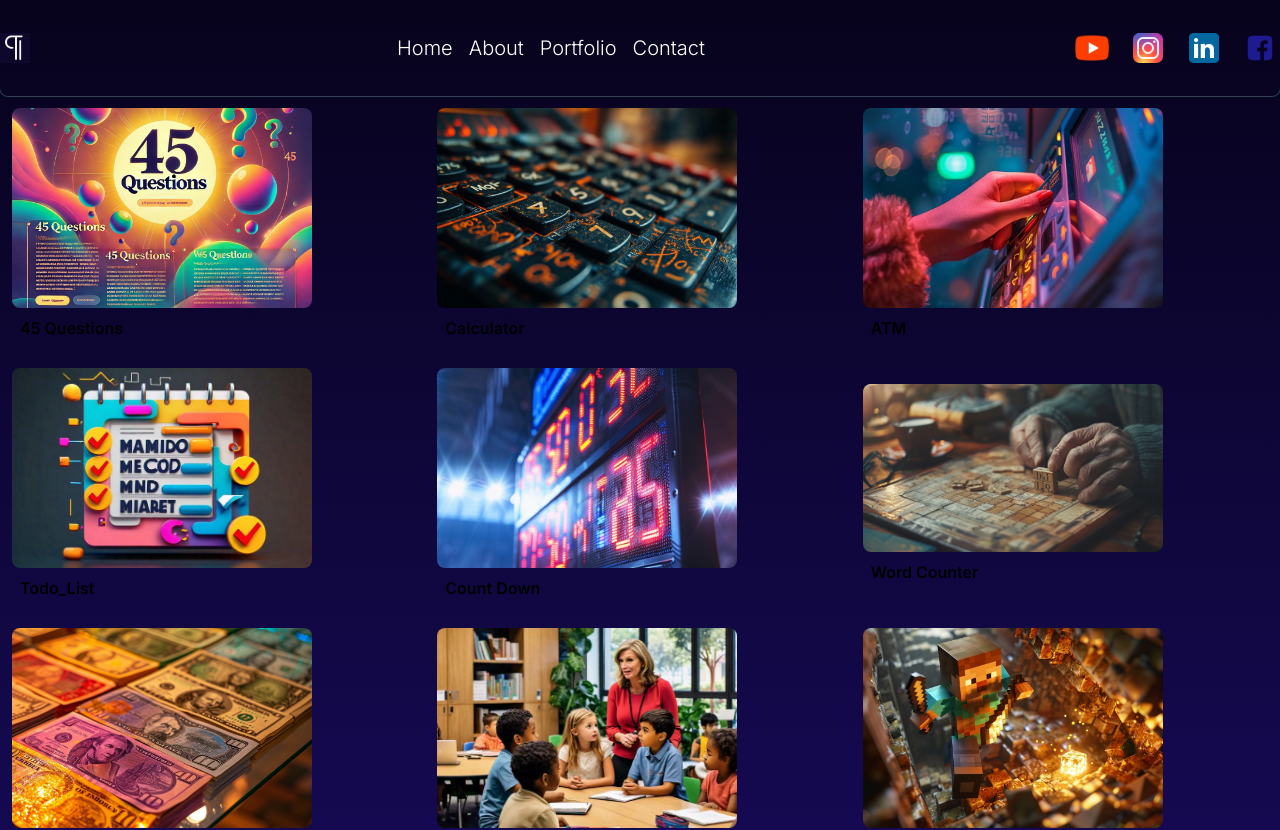
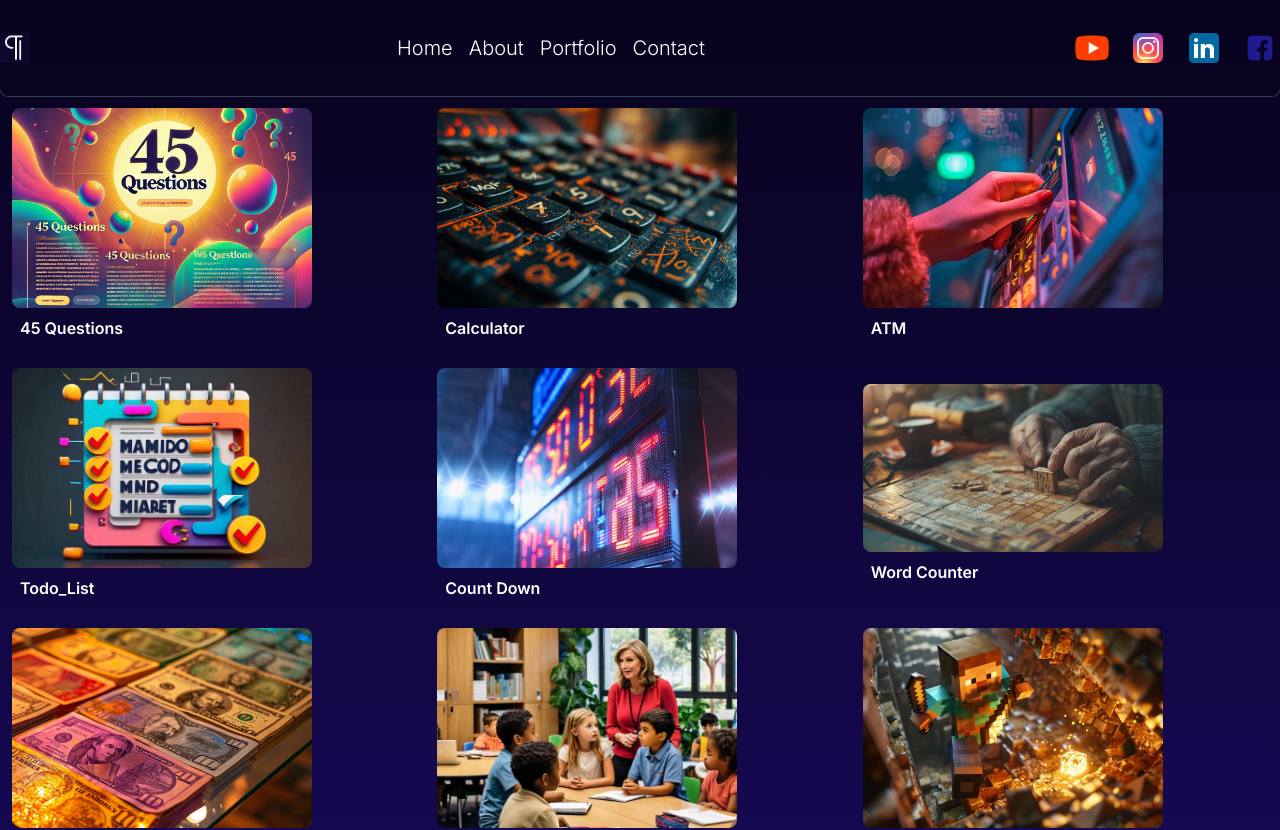
Before and after one commit to SaraNaveed02/portfolio, a Next.js app: page /portfolio in a window 1280 px wide. Shown: the top 830 px of the page. Built offline with nearby package versions, Linux system fonts and the light colour scheme.

Commit message:
Update page.tsx

```diff
--- a/src/app/portfolio/page.tsx
+++ b/src/app/portfolio/page.tsx
@@ -12,7 +12,7 @@ const Portfolio = () => {
       transition={{ duration: 1 }}
     >
       <div className="h-full ">
-        <div className="  grid lg:grid-cols-3 md:grid-cols-2 sm:grid-cols-2 justify-between  items-center gap-5 p-3  ">
+        <div className="  grid lg:grid-cols-3 text-white md:grid-cols-2 sm:grid-cols-2 justify-between  items-center gap-5 p-3  ">
           <div className=" ">
             <Link href={"https://github.com/SaraNaveed02/45-questions"}>
               <Image
```
